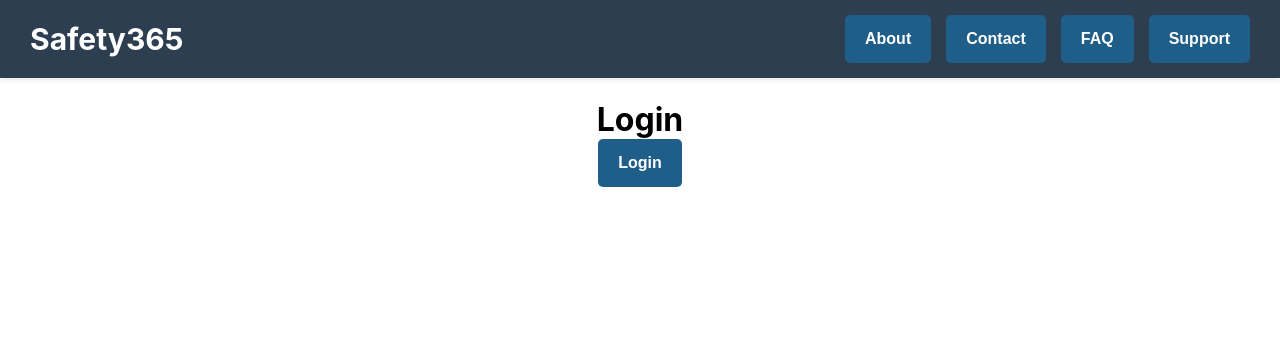
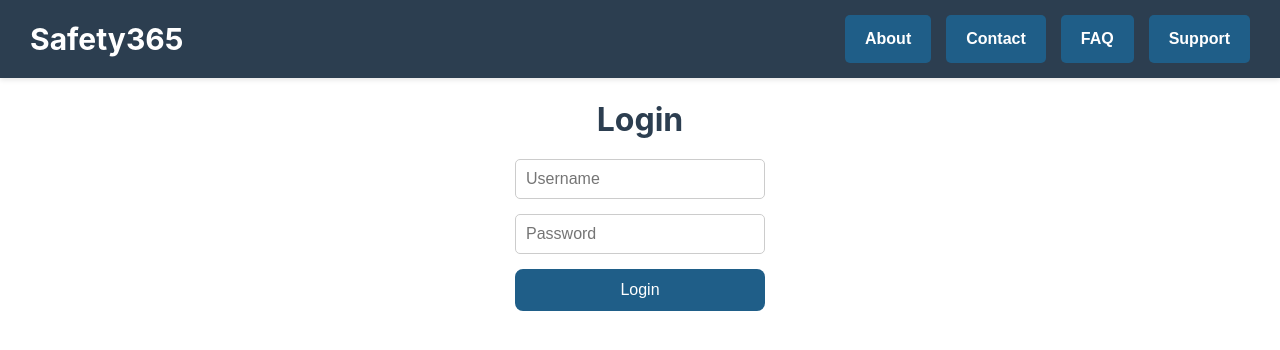
Before and after one commit to Lin-Selina/Safety365, a React (Create React App) app: page /gatorlink in a window 1280 px wide. Shown: the top 350 px of the page. Built offline with nearby package versions, Linux system fonts and the light colour scheme.

Commit message:
Update Gatorlink.js

```diff
--- a/src/pages/Gatorlink.js
+++ b/src/pages/Gatorlink.js
@@ -1,20 +1,41 @@
-import React from 'react';
+import React, { useState } from 'react';
 import { useNavigate } from 'react-router-dom';
 import '../App.css';
 import Header from '../components/Header';
 
 function Gatorlink() {
   const navigate = useNavigate();
+  const [username, setUsername] = useState('');
+  const [password, setPassword] = useState('');
 
   const handleLoginClick = () => {
+    // Implement login logic here
+    console.log("Username:", username, "Password:", password);
     navigate('/home');
   };
 
   return (
     <div className="blank-page">
       <Header />
-      <h1>Login</h1>
-      <button className="nav-button" onClick={handleLoginClick}>Login</button>
+      <h1 className="login-heading">Login</h1>
+
+      <div className="login-form">
+        <input
+          type="text"
+          placeholder="Username"
+          value={username}
+          onChange={(e) => setUsername(e.target.value)}
+          className="login-input"
+        />
+        <input
+          type="password" // This password type allows for the eye feature in the password field
+          placeholder="Password"
+          value={password}
+          onChange={(e) => setPassword(e.target.value)}
+          className="login-input"
+        />
+        <button className="login-button" onClick={handleLoginClick}>Login</button>
+      </div>
     </div>
   );
 }
```
